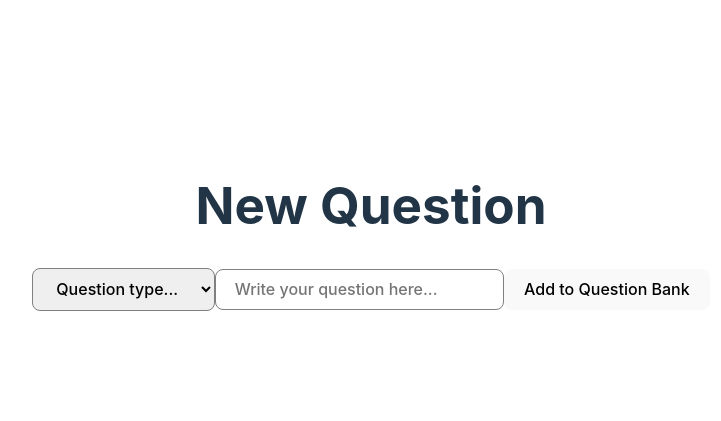
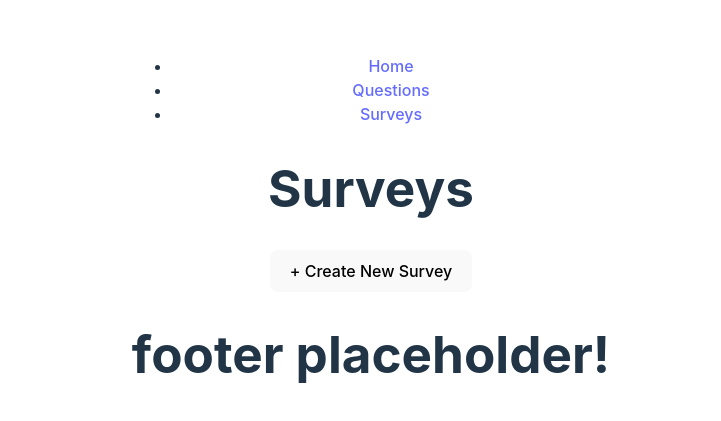
Before and after one commit to DevOspreysUNF/HabiJax-FirstIteration, a React (Vite) app in the folder lss-client-v1/: page /surveys in a window 1280 px wide. Shown: the part 173-594 px from the top of the page, without its empty margins (269-990 px from the left). Built offline with nearby package versions, Linux system fonts and the light colour scheme.

Commit message:
routes and layout placeholders

```diff
--- a/lss-client-v1/src/App.tsx
+++ b/lss-client-v1/src/App.tsx
@@ -1,12 +1,24 @@
 import { useState } from "react";
+import { BrowserRouter, Route, Routes } from "react-router-dom";
+import Footer from "./components/Layout/Footer";
+import Navbar from "./components/Layout/Navbar";
+import Home from "./components/Home";
 import InputQuestion from "./components/InputQuestion";
 
 import "./css/App.css";
+import SurveyList from "./components/Surveys/SurveyList";
 
 function App() {
   return (
     <div className="App">
-      <InputQuestion />
+      <Navbar />
+      <Routes>
+        <Route path="/" element={<Home />} />
+        <Route path="/surveys" element={<SurveyList />} />
+        <Route path="/questions" element={<InputQuestion />} />
+      </Routes>
+			<Footer />
+
     </div>
   );
 }
--- /dev/null
+++ b/lss-client-v1/src/components/Home.tsx
@@ -0,0 +1,13 @@
+import react from 'react';
+
+const Home = () => {
+    return(
+        <>
+            <h1>Home</h1>
+            <p>a lil paragraph</p>
+
+        </>
+    );
+}
+
+export default Home;
--- /dev/null
+++ b/lss-client-v1/src/components/Layout/Footer.tsx
@@ -0,0 +1,11 @@
+import react from 'react';
+
+const Footer = () => {
+    return(
+        <>
+            <h1>footer placeholder!</h1>
+        </>
+    )
+}
+
+export default Footer;
--- /dev/null
+++ b/lss-client-v1/src/components/Layout/Navbar.tsx
@@ -0,0 +1,17 @@
+import react from 'react';
+import { Link } from "react-router-dom";
+
+
+const Navbar = () => {
+    return(
+        <>
+            <ul>
+                <li><Link to="/">Home</Link></li>
+                <li><Link to="/questions">Questions</Link></li>
+                <li><Link to="/surveys">Surveys</Link></li>
+            </ul>
+        </>
+    )
+}
+
+export default Navbar;
--- /dev/null
+++ b/lss-client-v1/src/components/Surveys/SurveyList.tsx
@@ -0,0 +1,13 @@
+import react from 'react';
+
+const SurveyList = () => {
+    return(
+        <>
+            <h1>Surveys</h1>
+            <button>+ Create New Survey</button>
+
+        </>
+    );
+}
+
+export default SurveyList;
--- a/lss-client-v1/src/main.tsx
+++ b/lss-client-v1/src/main.tsx
@@ -1,10 +1,13 @@
 import React from "react";
 import ReactDOM from "react-dom/client";
+import { BrowserRouter } from "react-router-dom";
 import App from "./App";
 import "./css/index.css";
 
 ReactDOM.createRoot(document.getElementById("root") as HTMLElement).render(
 	<React.StrictMode>
-		<App />
+		<BrowserRouter>
+			<App />
+		</BrowserRouter>
 	</React.StrictMode>
 );
```
Also changed, not shown: 1 other file (tests, documents, lock files or other folders).
